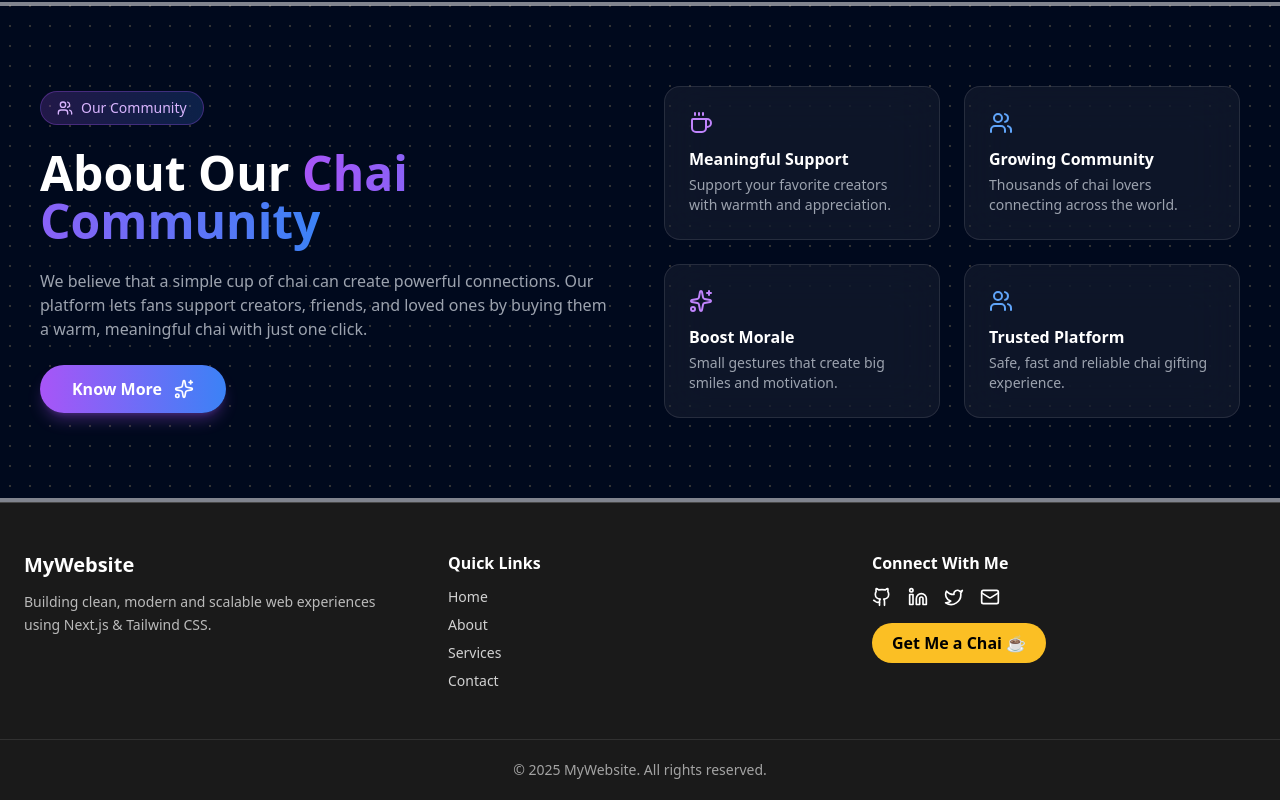
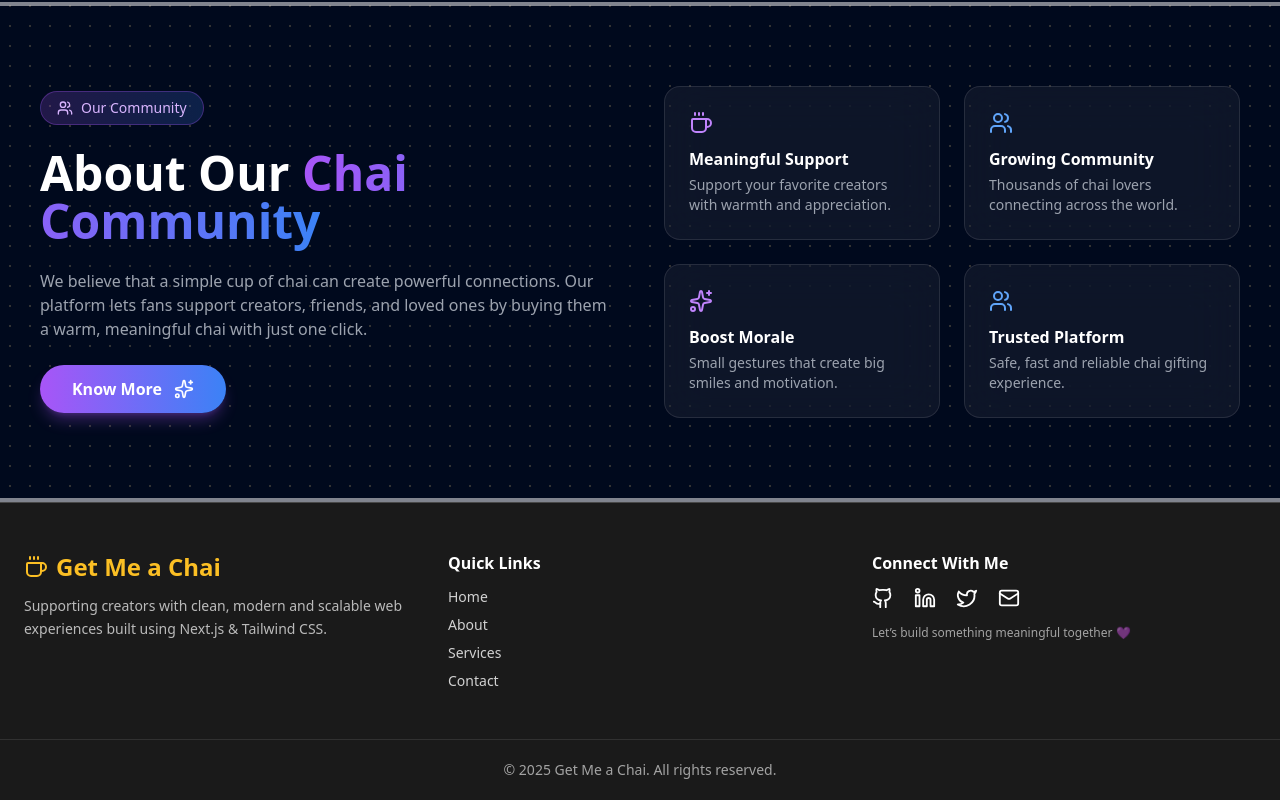
Before and after one commit to AkshatG589/chai, a Next.js app: page / in a window 1280 px wide. Shown: the part 1104-1904 px from the top of the page. Built offline with nearby package versions, Linux system fonts and the light colour scheme; no server answers.

Commit message:
removed scrollbar

```diff
--- a/app/globals.css
+++ b/app/globals.css
@@ -1,3 +1,16 @@
 @tailwind base;
 @tailwind components;
 @tailwind utilities;
+
+/* ✅ Hide scrollbar for all browsers */
+/* ✅ Hide scrollbar COMPLETELY (All Browsers + Mobile) */
+html, body {
+  overflow-x: hidden !important;
+  -ms-overflow-style: none;
+  scrollbar-width: none;
+}
+
+html::-webkit-scrollbar,
+body::-webkit-scrollbar {
+  display: none;
+}
--- a/components/Footer.js
+++ b/components/Footer.js
@@ -1,7 +1,7 @@
 "use client";
 
 import Link from "next/link";
-import { Github, Linkedin, Twitter, Mail } from "lucide-react";
+import { Github, Linkedin, Twitter, Mail, Coffee } from "lucide-react";
 
 export default function Footer() {
   return (
@@ -10,10 +10,12 @@ export default function Footer() {
 
         {/* ✅ Brand Info */}
         <div>
-          <h2 className="text-xl font-bold mb-3">MyWebsite</h2>
+          <h2 className="text-2xl font-bold mb-3 flex items-center gap-2 text-amber-400">
+            <Coffee /> Get Me a Chai
+          </h2>
           <p className="text-sm text-white/70 leading-relaxed">
-            Building clean, modern and scalable web experiences using
-            Next.js & Tailwind CSS.
+            Supporting creators with clean, modern and scalable web
+            experiences built using Next.js & Tailwind CSS.
           </p>
         </div>
 
@@ -21,40 +23,42 @@ export default function Footer() {
         <div>
           <h3 className="font-semibold mb-3">Quick Links</h3>
           <ul className="space-y-2 text-sm text-white/80">
-            <li><Link className="hover:text-amber-400" href="/">Home</Link></li>
-            <li><Link className="hover:text-amber-400" href="/about">About</Link></li>
-            <li><Link className="hover:text-amber-400" href="/services">Services</Link></li>
-            <li><Link className="hover:text-amber-400" href="/contact">Contact</Link></li>
+            <li><Link className="hover:text-amber-400 transition" href="/">Home</Link></li>
+            <li><Link className="hover:text-amber-400 transition" href="/about">About</Link></li>
+            <li><Link className="hover:text-amber-400 transition" href="/services">Services</Link></li>
+            <li><Link className="hover:text-amber-400 transition" href="/contact">Contact</Link></li>
           </ul>
         </div>
 
-        {/* ✅ Social + Chai */}
+        {/* ✅ Social Links */}
         <div>
           <h3 className="font-semibold mb-3">Connect With Me</h3>
 
-          <div className="flex gap-4 mb-4">
-            <a href="#" className="hover:text-amber-400"><Github size={20} /></a>
-            <a href="#" className="hover:text-amber-400"><Linkedin size={20} /></a>
-            <a href="#" className="hover:text-amber-400"><Twitter size={20} /></a>
-            <a href="mailto:example@gmail.com" className="hover:text-amber-400">
-              <Mail size={20} />
+          <div className="flex gap-5">
+            <a href="#" className="hover:text-amber-400 transition">
+              <Github size={22} />
+            </a>
+            <a href="#" className="hover:text-amber-400 transition">
+              <Linkedin size={22} />
+            </a>
+            <a href="#" className="hover:text-amber-400 transition">
+              <Twitter size={22} />
+            </a>
+            <a href="mailto:example@gmail.com" className="hover:text-amber-400 transition">
+              <Mail size={22} />
             </a>
           </div>
 
-          <a
-            href="https://buymeacoffee.com/"
-            target="_blank"
-            className="inline-block bg-amber-400 text-black px-5 py-2 rounded-full font-semibold hover:scale-105 transition"
-          >
-            Get Me a Chai ☕
-          </a>
+          <p className="mt-4 text-xs text-white/60">
+            Let’s build something meaningful together 💜
+          </p>
         </div>
 
       </div>
 
       {/* ✅ Bottom Bar */}
       <div className="border-t border-white/10 py-5 text-center text-sm text-white/60">
-        © {new Date().getFullYear()} MyWebsite. All rights reserved.
+        © {new Date().getFullYear()} Get Me a Chai. All rights reserved.
       </div>
     </footer>
   );
```
